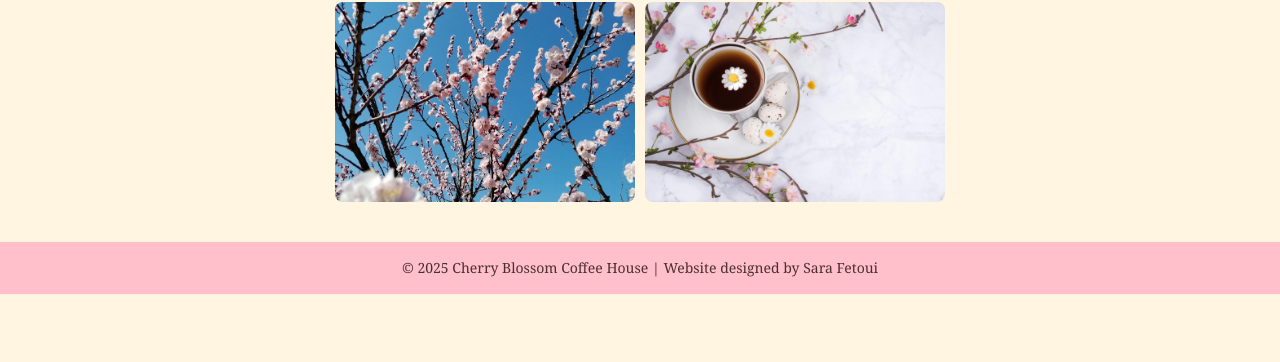
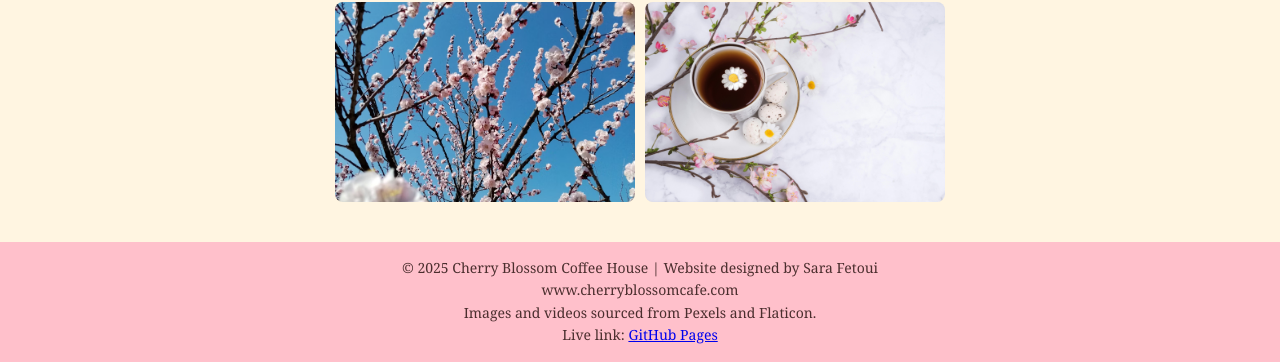
Before and after one commit to Sara-tech111/Website, a plain HTML site: page gallery.html in a window 1280 px wide. Shown: the part 580-942 px from the top of the page. Before the commit the page ends 874 px from the top, so only its background shows below. Drawn offline with Linux system fonts and the light colour scheme; files that its build step writes are made by us from their sources; files whose address does not match are found by name.

Commit message:
Enhance footer with website link and credits
Added additional footer information including website link and credits.

```diff
--- a/gallery.html
+++ b/gallery.html
@@ -47,7 +47,13 @@
 </main>
 
 <footer>
-    <p>&copy; 2025 Cherry Blossom Coffee House | Website designed by Sara Fetoui</p>
+  <p>&copy; 2025 Cherry Blossom Coffee House | Website designed by Sara Fetoui</p>
+  <p>www.cherryblossomcafe.com</p>
+  <p>Images and videos sourced from Pexels and Flaticon.</p>
+  <p>
+    Live link:
+    <a href="https://sara-tech111.github.io/Website/" target="_blank">GitHub Pages</a>
+  </p>
 </footer>
 
 </body>
```
